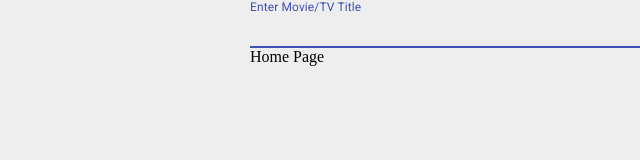
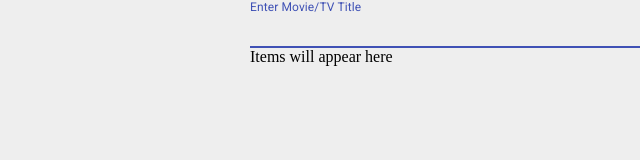
Before and after one commit to tem-tem/filmlist, a Next.js app: page / in a window 1280 px wide. Shown: the top 160 px of the page, without its empty margins (192-832 px from the left). Built offline with nearby package versions, Linux system fonts and the light colour scheme.

Commit message:
list controller

```diff
--- a/pages/_app.tsx
+++ b/pages/_app.tsx
@@ -1,7 +1,6 @@
 import { Container, ThemeProvider } from '@material-ui/core'
 import { AppProps } from 'next/app'
 import React, { useEffect } from 'react'
-import { SearchInput } from '~/components/SearchInput'
 import { theme } from '~/theme'
 
 function MyApp({ Component, pageProps }: AppProps) {
@@ -16,12 +15,11 @@ function MyApp({ Component, pageProps }: AppProps) {
 
   return (
     <ThemeProvider theme={theme}>
-      <Container maxWidth='xs'>
-        <SearchInput />
-        <main>
+      <main>
+        <Container maxWidth='xs'>
           <Component {...pageProps} />
-        </main>
-      </Container>
+        </Container>
+      </main>
     </ThemeProvider>
   )
 }
--- a/pages/index.tsx
+++ b/pages/index.tsx
@@ -1,7 +1,8 @@
 import React from 'react'
+import { ListController } from '~/controllers/ListController'
 
 function HomePage() {
-  return <div>Home Page</div>
+  return <ListController />
 }
 
 export default HomePage
--- /dev/null
+++ b/src/components/List/index.tsx
@@ -0,0 +1,18 @@
+import { ListEntry } from '@types'
+import React from 'react'
+
+interface Props {
+  items: ListEntry[]
+}
+
+export const List = ({ items }: Props) => {
+  const itemsToRender = items.map((item: ListEntry, i: number) => (
+    <div key={`${i}-${item.name}`}>{item.name}</div>
+  ))
+
+  if (items.length === 0) {
+    return <div>Items will appear here</div>
+  }
+
+  return <div>{itemsToRender}</div>
+}
--- a/src/components/SearchInput/index.tsx
+++ b/src/components/SearchInput/index.tsx
@@ -1,10 +1,29 @@
 import { TextField } from '@material-ui/core'
-import React from 'react'
+import { ListEntry } from '@types'
+import React, { useCallback } from 'react'
 
-export const SearchInput = () => {
+interface Props {
+  add: (item: ListEntry) => void
+}
+
+export const SearchInput = ({ add }: Props) => {
+  const handleSubmit = useCallback(
+    (e: React.FormEvent<HTMLFormElement>) => {
+      e.preventDefault()
+      const form = e.target as HTMLFormElement
+      const formData = new FormData(form)
+      const name = formData.get('name')
+      if (typeof name === 'string') {
+        add({ name })
+      }
+      form.reset()
+    },
+    [add]
+  )
+
   return (
-    // <Card style={{ borderRadius: 0 }}>
-    <TextField autoFocus label='Enter Movie/TV Title' fullWidth />
-    // </Card>
+    <form onSubmit={handleSubmit}>
+      <TextField autoFocus label='Enter Movie/TV Title' fullWidth name='name' />
+    </form>
   )
 }
--- /dev/null
+++ b/src/controllers/ListController/index.tsx
@@ -0,0 +1,19 @@
+import { ListEntry } from '@types'
+import React, { useState } from 'react'
+import { List } from '~/components/List'
+import { SearchInput } from '~/components/SearchInput'
+
+export const ListController = () => {
+  const [list, setList] = useState<ListEntry[]>([])
+
+  const addItem = (item: ListEntry) => {
+    setList(rest => [item, ...rest])
+  }
+
+  return (
+    <div>
+      <SearchInput add={addItem} />
+      <List items={list} />
+    </div>
+  )
+}
--- /dev/null
+++ b/types/ListEntry.d.ts
@@ -0,0 +1,3 @@
+export interface ListEntry {
+  name: string
+}
--- /dev/null
+++ b/types/index.ts
@@ -0,0 +1 @@
+export * from './ListEntry'
```
